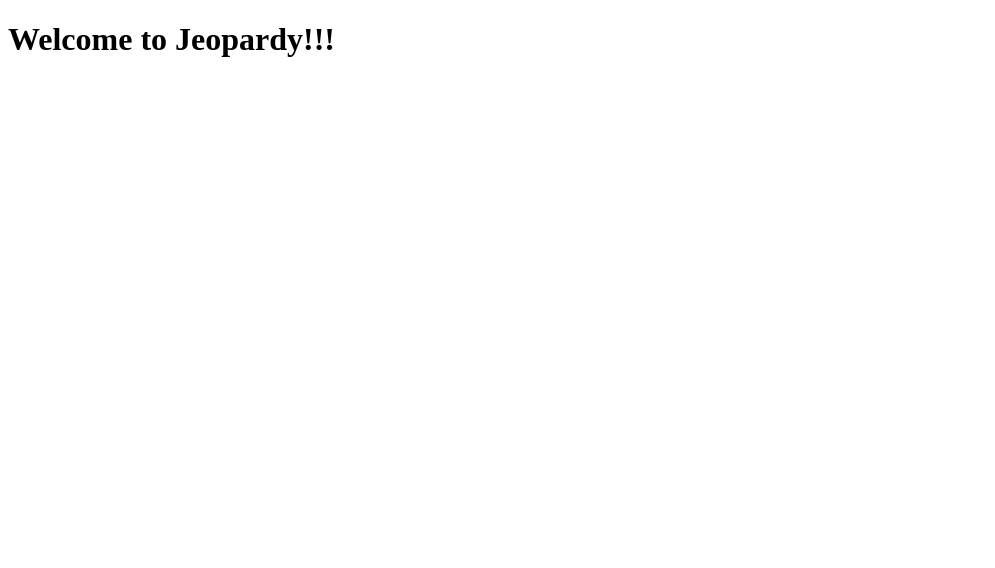
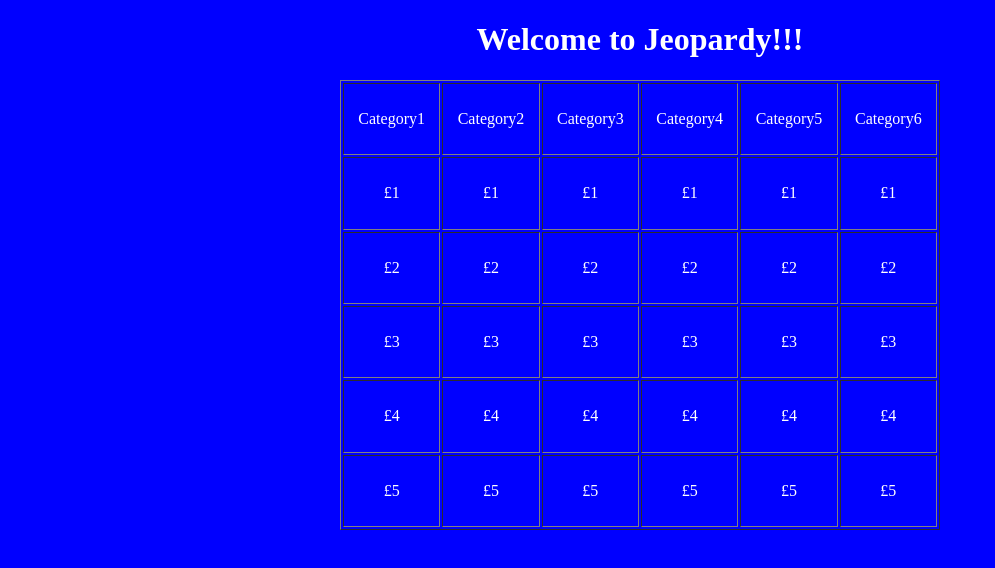
Before and after one commit to ShanzyHolm/jeopardy, a website built with webpack: page client/public/index.html in a window 1280 px wide. Shown: the whole page, without its empty margins (0-995 px from the left). Built offline with nearby package versions, Linux system fonts and the light colour scheme.

Commit message:
add table rows with data to make board and add css to board

```diff
--- a/client/public/css/style.css
+++ b/client/public/css/style.css
@@ -0,0 +1,14 @@
+body {
+  background-color: blue;
+}
+
+h1 {
+  text-align: center;
+  color: white;
+}
+
+table {
+  text-align: center;
+  color: white;
+  background-color: blue;
+}
--- a/client/public/index.html
+++ b/client/public/index.html
@@ -9,10 +9,54 @@
 </head>
 <body>
   <h1>Welcome to Jeopardy!!!</h1>
+  <div class="container">
+    <table id="board-container" align="center" border="1" width="600" height="450">
+      <tr>
+        <td id="categories">Category1</td><td>Category2</td><td>Category3</td><td>Category4</td><td>Category5</td><td>Category6</td>
+      </tr>
+      <tr>
+        <td id="value">£1</td>
+        <td id="value">£1</td>
+        <td id="value">£1</td>
+        <td id="value">£1</td>
+        <td id="value">£1</td>
+        <td id="value">£1</td>
+      </tr>
+      <tr>
+        <td id="value">£2</td>
+        <td id="value">£2</td>
+        <td id="value">£2</td>
+        <td id="value">£2</td>
+        <td id="value">£2</td>
+        <td id="value">£2</td>
+      </tr>
+      <tr>
+        <td id="value">£3</td>
+        <td id="value">£3</td>
+        <td id="value">£3</td>
+        <td id="value">£3</td>
+        <td id="value">£3</td>
+        <td id="value">£3</td>
+      </tr>
+      <tr>
+        <td id="value">£4</td>
+        <td id="value">£4</td>
+        <td id="value">£4</td>
+        <td id="value">£4</td>
+        <td id="value">£4</td>
+        <td id="value">£4</td>
+      </tr>
+      <tr>
+        <td id="value">£5</td>
+        <td id="value">£5</td>
+        <td id="value">£5</td>
+        <td id="value">£5</td>
+        <td id="value">£5</td>
+        <td id="value">£5</td>
+      </tr>
+    </table>
+  </div>
 
-  <table>
-
-  </table>
 
 </body>
 </html>
```
Lines whose indentation alone changed are shown as unchanged.
